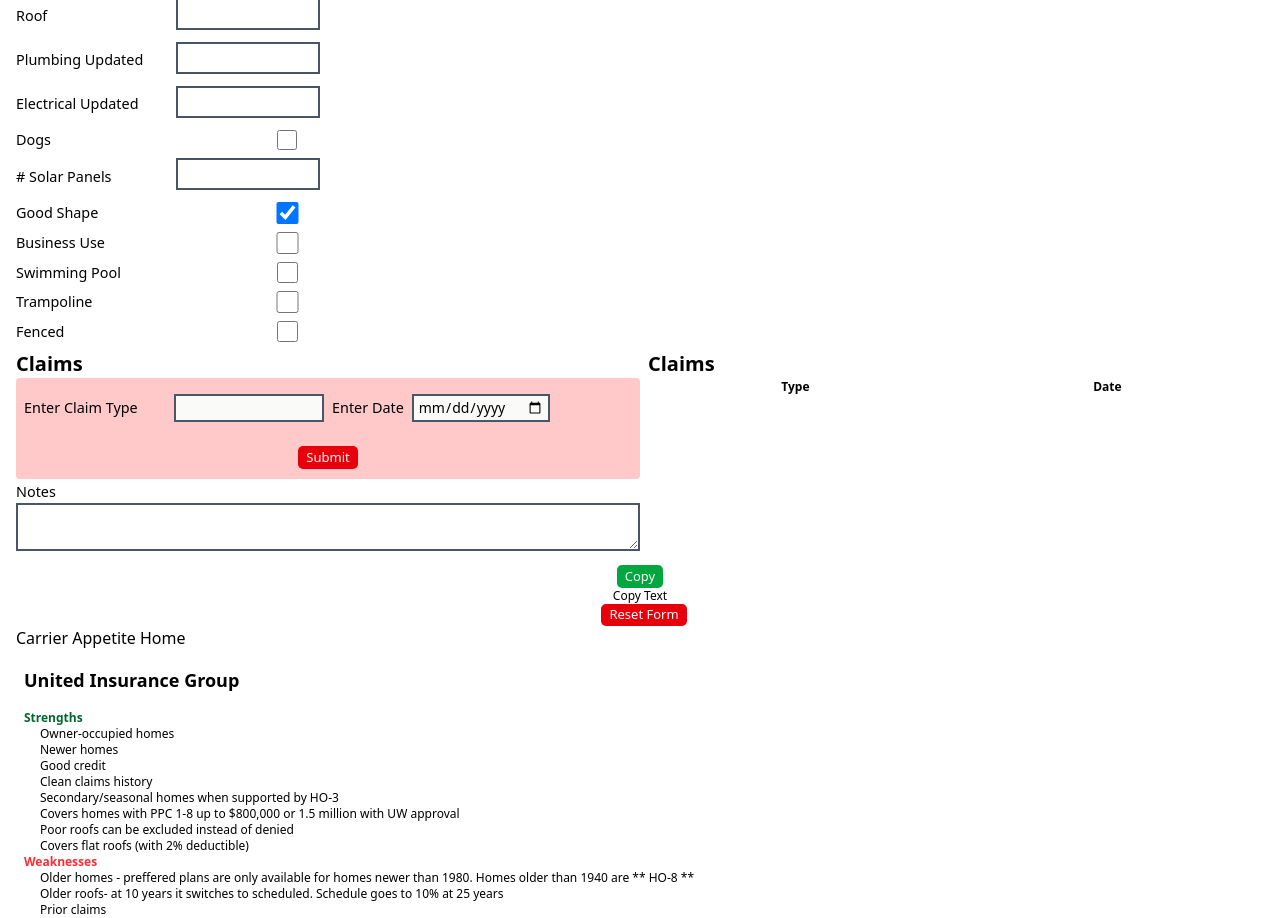
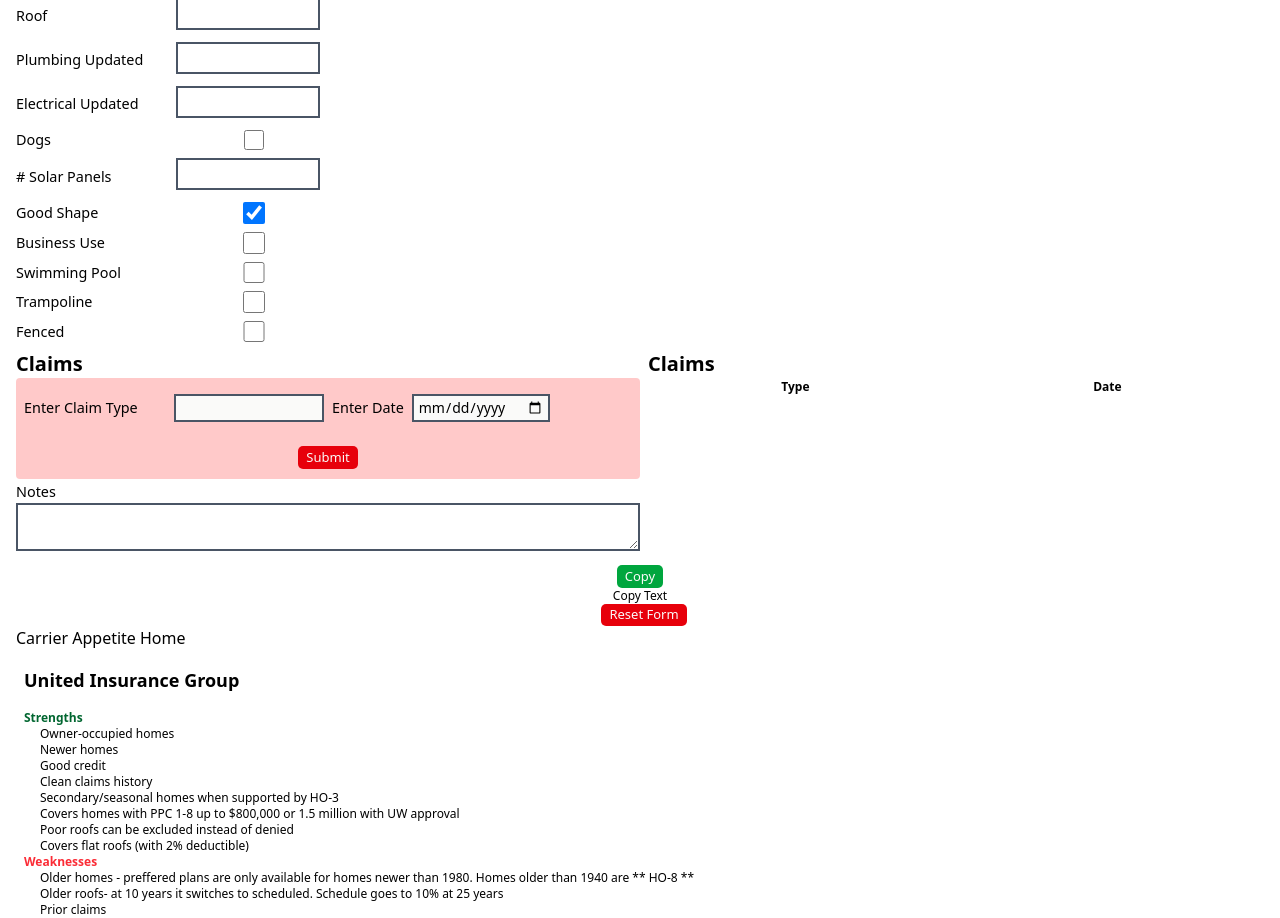
Before and after one commit to Jpatrick6420/propertyandcasualtywebsite, a React (Vite) app: page / in a window 1280 px wide. Shown: the part 1200-2118 px from the top of the page. Built offline with nearby package versions, Linux system fonts and the light colour scheme.

Commit message:
refactered the checkbox handler and the dog input contailner

```diff
--- a/src/components/CheckboxInput.jsx
+++ b/src/components/CheckboxInput.jsx
@@ -1,12 +1,12 @@
-function CheckboxInput({ label, isChecked, handler }) {
+function CheckboxInput({ label, value, onChange }) {
   return (
     <div className="lg:flex lg:justify-around border-2 border-red-900 w-full">
       <label className="block">{label}</label>
       <input
         className="xs:block xs:w-full"
         type="checkbox"
-        checked={isChecked}
-        onChange={(e) => handler(e)}
+        checked={value}
+        onChange={onChange}
       />
     </div>
   );
--- a/src/features/CallForm.jsx
+++ b/src/features/CallForm.jsx
@@ -81,6 +81,12 @@
         ...prev[item],
         [attribute]: [...prev[item][attribute], newItem || e.target.value],
       },
+    }));
+  };
+  const handleCheckbox = (risk, attribute) => {
+    setCurrentData((prev) => ({
+      ...prev,
+      [risk]: { ...prev[risk], [attribute]: !prev[risk][attribute] },
     }));
   };
   return (
@@ -248,6 +254,7 @@
           currentData={currentData}
           updateItem={updateItem}
           addNewItem={addNewItem}
+          handleCheckbox={handleCheckbox}
         />
       </form>
       <div>
--- a/src/features/ClaimsResults.jsx
+++ b/src/features/ClaimsResults.jsx
@@ -1,4 +1,4 @@
-import { formatDate } from "../helpers/helpers";
+import { formatDate } from "../helper/helper";
 
 function ClaimsResults({ currentData, setCurrentData, type }) {
   const handleDelete = (e, index) => {
--- a/src/features/DriversResults.jsx
+++ b/src/features/DriversResults.jsx
@@ -1,4 +1,4 @@
-import { formatDate } from "../helpers/helpers";
+import { formatDate } from "../helper/helper";
 
 function DriversResults({ currentData, setCurrentData }) {
   const handleDelete = (e, index) => {
--- a/src/features/HomeSection.jsx
+++ b/src/features/HomeSection.jsx
@@ -2,15 +2,15 @@
 import ClaimsResults from "./ClaimsResults";
 import TextInput from "../components/TextInput";
 import ClaimsSection from "./ClaimsSection";
-function HomeSection({ setCurrentData, currentData, updateItem, addNewItem }) {
+function HomeSection({
+  setCurrentData,
+  currentData,
+  updateItem,
+  addNewItem,
+  handleCheckbox,
+}) {
   const [dogTypeEntry, setDogTypeEntry] = useState("");
 
-  const handleCheckboxHome = (e, field) => {
-    setCurrentData((prev) => ({
-      ...prev,
-      home: { ...prev.home, [field]: !prev.home[field] },
-    }));
-  };
   const handleDogBreedSubmit = (e) => {
     e.preventDefault();
     if (!dogTypeEntry) return;
@@ -64,13 +64,13 @@
         />
       </div>
       <div>
-        <div className="grid md:grid-cols-2 max-w-[28.5%]  mb-2 ">
+        <div className="grid md:grid-cols-8   mb-2 ">
           <label className="text-sm">Dogs</label>
           <input
             className="ml-2"
             type="checkbox"
             checked={currentData.home.dogs}
-            onChange={(e) => handleCheckboxHome(e, "dogs")}
+            onChange={() => handleCheckbox("home", "dogs")}
           />
         </div>
 
@@ -124,49 +124,49 @@
           onChange={(e) => updateItem(e, "home", "solar")}
         />
       </div>
-      <div className="grid md:grid-cols-7 my-2">
+      <div className="grid md:grid-cols-8 my-2">
         <label>Good Shape</label>
         <input
           type="checkbox"
           className="ml-2"
           checked={currentData.home.goodShape}
-          onChange={(e) => handleCheckboxHome(e, "goodShape")}
+          onChange={() => handleCheckbox("home", "goodShape")}
         />
       </div>
-      <div className="grid md:grid-cols-7 my-2">
+      <div className="grid md:grid-cols-8 my-2">
         <label>Business Use</label>
         <input
           type="checkbox"
           className="ml-2"
           checked={currentData.home.businessUse}
-          onChange={(e) => handleCheckboxHome(e, "businessUse")}
+          onChange={() => handleCheckbox("home", "businessUse")}
         />
       </div>
-      <div className="grid md:grid-cols-7 my-2">
+      <div className="grid md:grid-cols-8 my-2">
         <label>Swimming Pool</label>
         <input
           type="checkbox"
           className="ml-2"
           checked={currentData.home.swimmingPool}
-          onChange={(e) => handleCheckboxHome(e, "swimmingPool")}
+          onChange={() => handleCheckbox("home", "swimmingPool")}
         />
       </div>
-      <div className="grid md:grid-cols-7 my-2">
+      <div className="grid md:grid-cols-8 my-2">
         <label className="pr-2">Trampoline</label>
         <input
           type="checkbox"
           className="ml-2"
           checked={currentData.home.trampoline}
-          onChange={(e) => handleCheckboxHome(e, "trampoline")}
+          onChange={() => handleCheckbox("home", "trampoline")}
         />
       </div>
-      <div className="grid md:grid-cols-7 my-2">
+      <div className="grid md:grid-cols-8 my-2">
         <label className="pr-2">Fenced</label>
         <input
           type="checkbox"
           className="ml-2"
           checked={currentData.home.fenced}
-          onChange={(e) => handleCheckboxHome(e, "fenced")}
+          onChange={() => handleCheckbox("home", "fenced")}
         />
       </div>
       <section className="grid md:grid-cols-2">
--- a/src/features/PniResults.jsx
+++ b/src/features/PniResults.jsx
@@ -1,4 +1,4 @@
-import { formatDate } from "../helpers/helpers";
+import { formatDate } from "../helper/helper";
 
 function PniResults({ pni, sni }) {
   return (
--- a/src/helper/helper.js
+++ b/src/helper/helper.js
@@ -18,4 +18,31 @@
   return s.replace(/[.*+?^${}()|[\]\\]/g, "\\$&");
 }
 
+function calcAge(year) {
+  const thisYear = new Date().getFullYear();
+  const numYear = Number(year);
+
+  return numYear > 1000 ? thisYear - numYear : numYear;
+}
+
+function formatDate(date) {
+  const options = {
+    month: "numeric",
+    day: "numeric",
+    year: "numeric",
+  };
+  const newDate = new Date(date).toLocaleString("en-US", options);
+  return newDate;
+}
+const formatName = (name, separation = " ") => {
+  const splitName = name.split(separation);
+  const formattedName = splitName.map((word) => {
+    const firstLetter = word[0].toUpperCase();
+    const restOfWord = word.slice(1).toLowerCase();
+    return `${firstLetter}${restOfWord}`;
+  });
+  return formattedName.join(" ");
+};
+export { calcAge, formatDate, formatName };
+
 export default extractText;
```
Also changed, not shown: src/features/FormResultsSection.jsx (+1 -78 lines).
